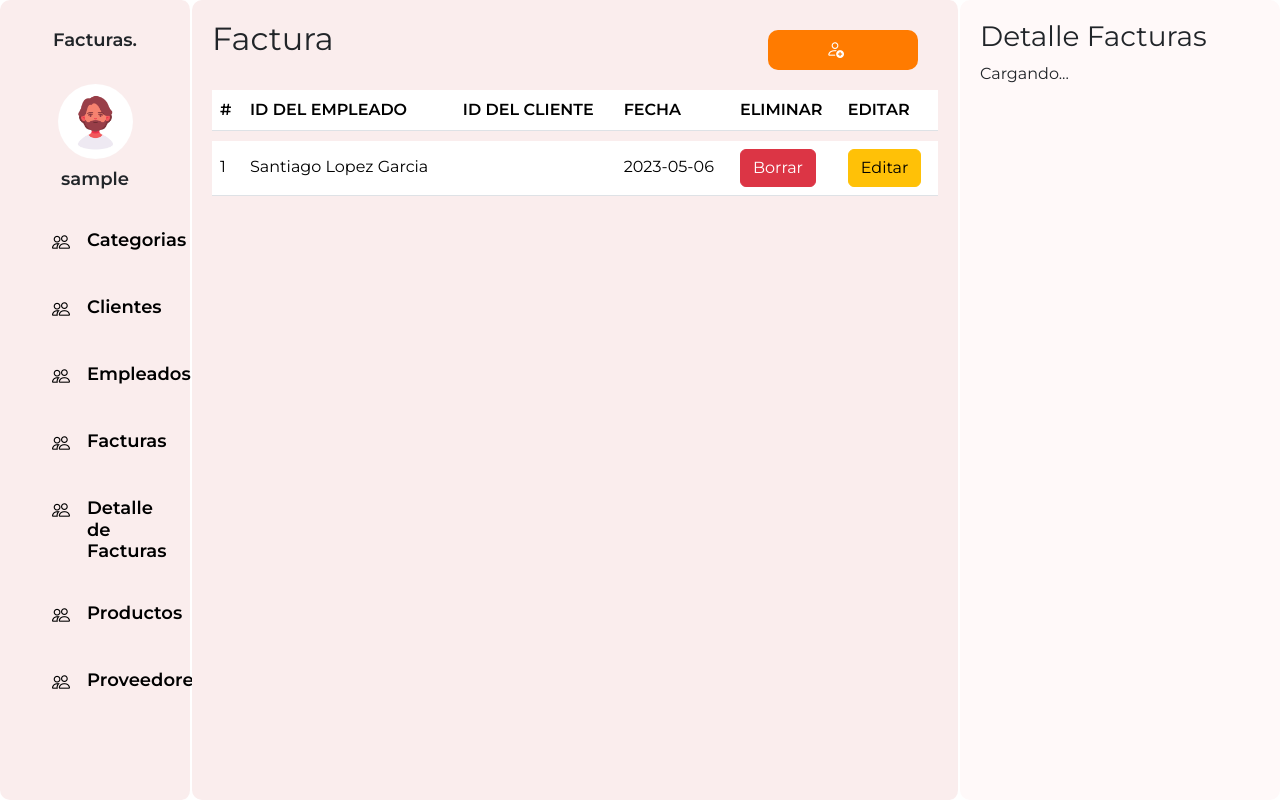
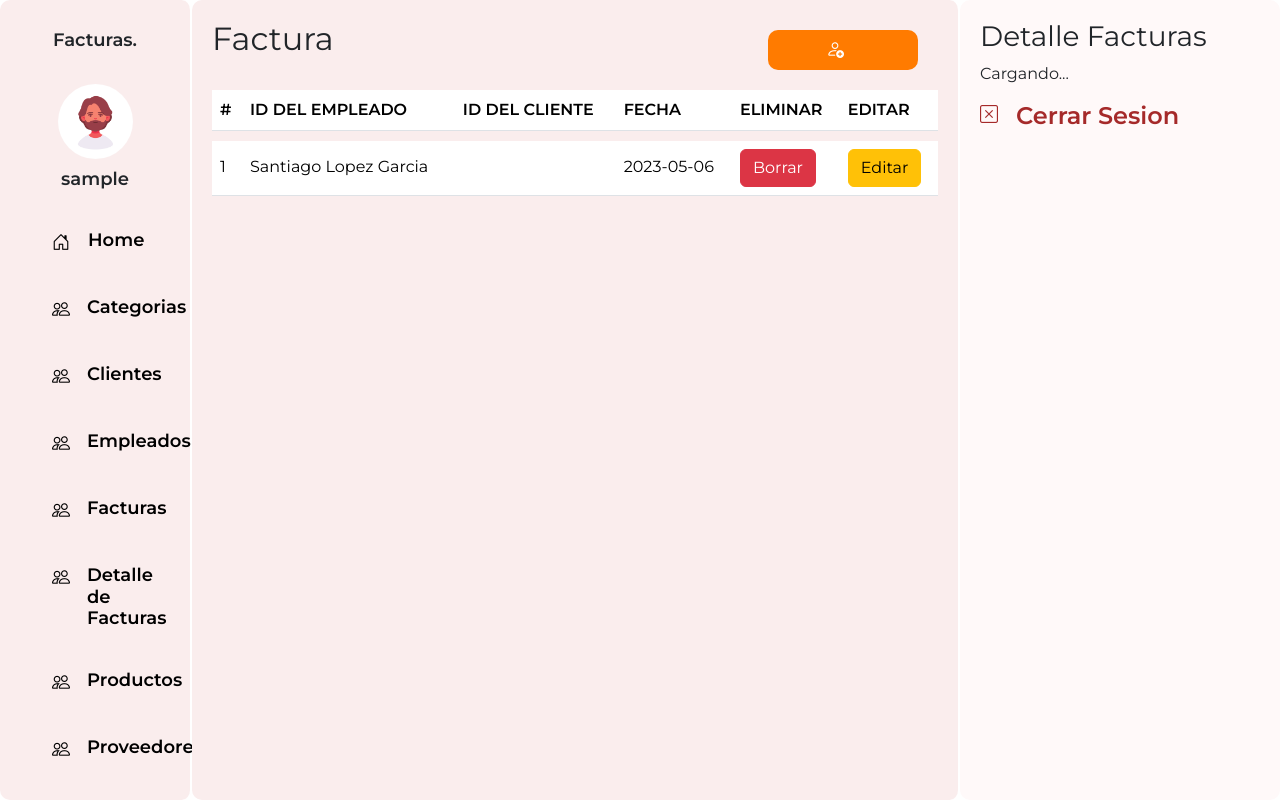
Before and after one commit to TotixT/Categorias, a PHP site: page /facturas.php in a window 1280 px wide. Run offline with PHP 8.4, Linux system fonts and the light colour scheme; the visitor is signed in with stand-in values (Sample User, id 1); data comes from the database, SQL or seed files in the repository.

Commit message:
(Actualizacion Sesion)

```diff
--- a/Categorias/categorias.php
+++ b/Categorias/categorias.php
@@ -131,6 +131,10 @@
     <div class="parte-derecho " id="detalles">
       <h3>Detalle Categorias</h3>
       <p>Cargando...</p>
+      <a href="../login/login.php" style="display: flex;gap:2px;color: brown;">
+          <i class="bi bi-x-square"></i>
+          <h4 style="margin: 0px;font-weight: 800;">Cerrar Sesion</h3>
+        </a>
        <!-- ///////Generando la grafica -->
 
     </div>
--- a/Facturas/facturas.php
+++ b/Facturas/facturas.php
@@ -42,10 +42,10 @@
         <h3><?php echo $_SESSION['Username']?></h3>
       </div>
       <div class="menus">
-        <!-- <a href="/Home/home.php" style="display: flex;gap:2px;">
+        <a href="/Home/home.php" style="display: flex;gap:2px;">
           <i class="bi bi-house-door"> </i>
-          <h3 style="margin: 0px;">Home</h3>
-        </a> -->
+          <h3 style="margin: 0px;font-weight: 800;">Home</h3>
+        </a>
         <a href="../Categorias/categorias.php" style="display: flex;gap:1px;">
           <i class="bi bi-people"></i>
           <h3 style="margin: 0px;font-weight: 800;">Categorias</h3>
@@ -130,6 +130,10 @@
     <div class="parte-derecho " id="detalles">
       <h3>Detalle Facturas</h3>
       <p>Cargando...</p>
+      <a href="../login/login.php" style="display: flex;gap:2px;color: brown;">
+          <i class="bi bi-x-square"></i>
+          <h4 style="margin: 0px;font-weight: 800;">Cerrar Sesion</h3>
+        </a>
        <!-- ///////Generando la grafica -->
 
     </div>
```
Also changed, not shown: Clientes/clientes.php (+7 -3 lines), Empleados/empleados.php (+7 -3 lines), Productos/productos.php (+7 -3 lines), Proveedores/proveedores.php (+7 -3 lines).
